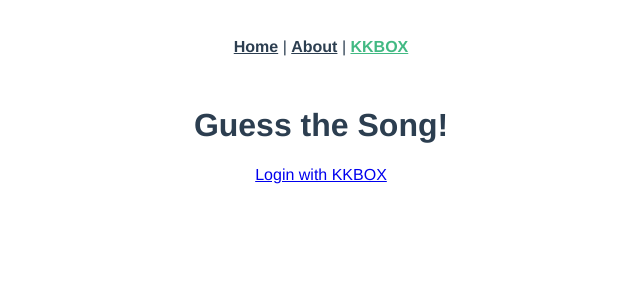
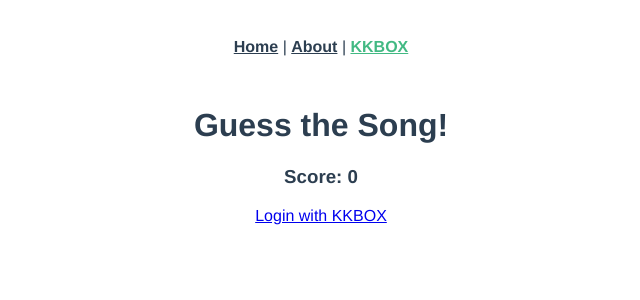
Before and after one commit to DriftKingTW/guess-the-song, a Vue app: page /kkbox in a window 1280 px wide. Shown: the top 300 px of the page, without its empty margins (319-959 px from the left). Built offline with nearby package versions, Linux system fonts and the light colour scheme.

Commit message:
Show score on page

```diff
--- a/src/views/Kkbox.vue
+++ b/src/views/Kkbox.vue
@@ -1,6 +1,7 @@
 <template>
   <div class="kkbox">
     <h1>Guess the Song!</h1>
+    <h3>Score: {{ score }}</h3>
     <h3>{{ gameStatus }}</h3>
     <a
       v-if="!userToken"
```
